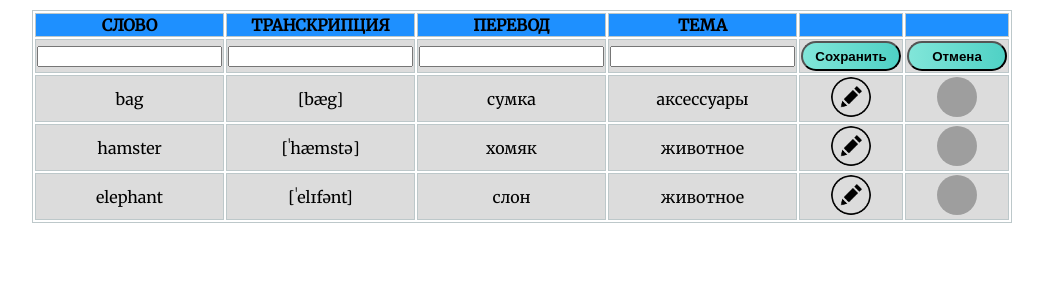
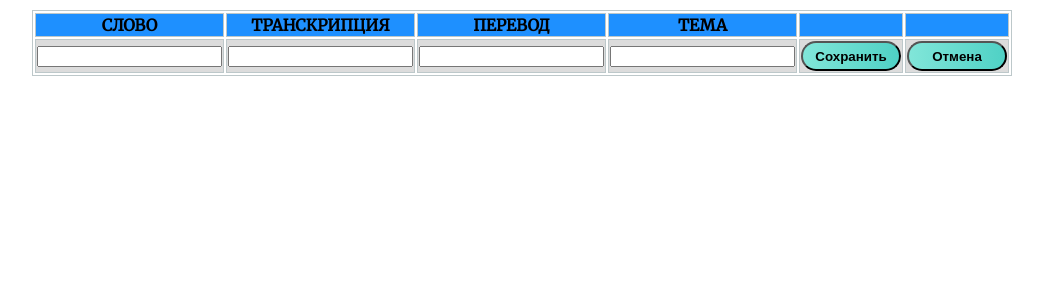
Before and after one commit to your-m1nd/cards, a React (Create React App) app: page /training in a window 1280 px wide. Shown: the top 300 px of the page, without its empty margins (118-1161 px from the left). Built offline with nearby package versions, Linux system fonts and the light colour scheme; grey boxes are pictures that could not be loaded; a web font is replaced by a local one.

Commit message:
change hooks in datalist

```diff
--- a/src/components/views/DataList/DataList.jsx
+++ b/src/components/views/DataList/DataList.jsx
@@ -1,4 +1,4 @@
-import React from 'react';
+import React, { useState} from 'react';
 import './DataList.scss';
 
 function DataList() {
@@ -29,18 +29,22 @@ function DataList() {
      },
   ];
 
+  const [isEdit, setIsEdit] = useState(false);
+  const [isSave, setIsSave] = useState(false);
+
   let data = words.map((word) => {
     return <tr key={word.id}>
       <td>{word.name}</td>
       <td>{word.transcription}</td>
       <td>{word.translation}</td>
       <td>{word.theme}</td>
-      <td><button className='edit-button'></button></td>
-      <td><button className='delete-button'></button></td>
+      <td><button onClick={()=>{setIsEdit(false)}} className='edit-button'></button></td>
+      <td><button onClick={()=>{setIsEdit(false)}} className='delete-button'></button></td>
     </tr>
   });
 
   return <React.Fragment>
+    {isEdit &&
   <table>
      <tr>
         <th>СЛОВО</th>
@@ -50,19 +54,42 @@ function DataList() {
         <th className='common-buttons'></th>
         <th className='common-buttons'></th>
      </tr>
+  <tbody>
+     {data}
+  </tbody>
+</table>}
+{isSave && <table>
      <tr>
+        <th>СЛОВО</th>
+        <th>ТРАНСКРИПЦИЯ</th>
+        <th>ПЕРЕВОД</th>
+        <th>ТЕМА</th>
+        <th className='common-buttons'></th>
+        <th className='common-buttons'></th>
+     </tr>
+  <tbody>
+     {data}
+  </tbody>
+</table>}
+
+{!isEdit && <table>
+     <tr>
+        <th>СЛОВО</th>
+        <th>ТРАНСКРИПЦИЯ</th>
+        <th>ПЕРЕВОД</th>
+        <th>ТЕМА</th>
+        <th className='common-buttons'></th>
+        <th className='common-buttons'></th>
+     </tr>
+<tr>
     <td><input type='text'></input></td>
     <td><input type='text'></input></td>
     <td><input type='text'></input></td>
     <td><input type='text'></input></td>
-    <td><button className='save-button'>Сохранить</button></td>
+    <td><button onClick={()=>{setIsEdit(true)}} className='save-button'>Сохранить</button></td>
     <td><button className='cancel-button'>Отмена</button></td>
-    </tr>
-  <tbody>
-     {data}
-  </tbody>
-</table></React.Fragment>
-
+    </tr> </table>}
+</React.Fragment>
 
 }
 
```
